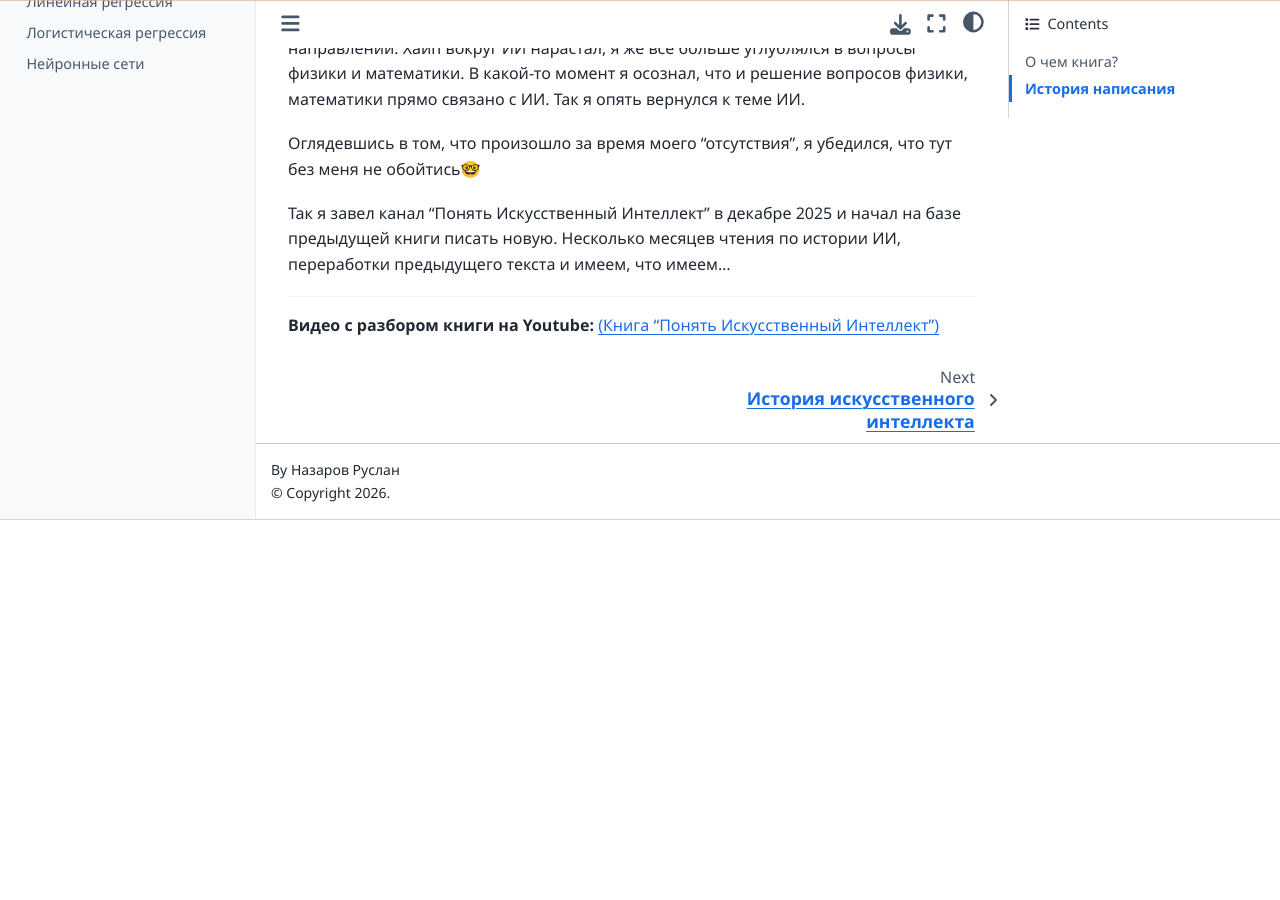
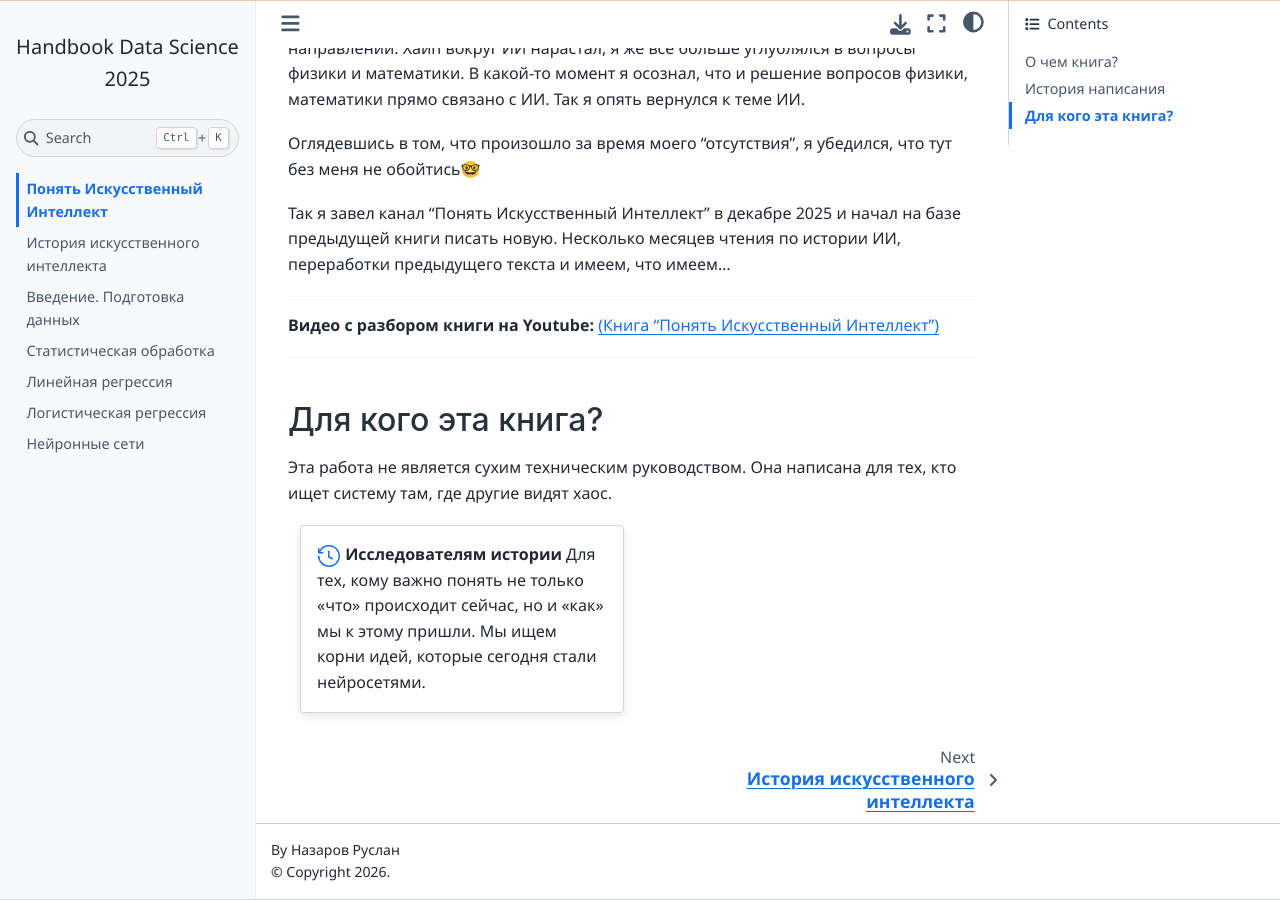
Before and after one commit to Ruslan-Nazarov/handbook_ai, a Jupyter Book: the page built from index.md, in a window 1280 px wide and 900 px high, scrolled down 1078 px. Built offline with Jupyter Book 1.0.4 settings and Sphinx 7.4.7 and the Sphinx Book theme 1.1.4, drawn with Linux system fonts in a browser that asks for light colours; pages that are not in the unit, such as notebooks, are missing from menus; before the commit the page ends 1598 px from its top, so only the background shows below that.

Commit message:
Update index.md

````diff
--- a/index.md
+++ b/index.md
@@ -33,3 +33,16 @@
 ---
 
 **Видео с разбором книги на Youtube:** [(Книга "Понять Искусственный Интеллект")](https://www.youtube.com/playlist?list=PLcw81HMAarVKYDJ8ym44Cx8UEDeG08DNU)
+
+---
+
+## Для кого эта книга?
+
+Эта работа не является сухим техническим руководством. Она написана для тех, кто ищет систему там, где другие видят хаос.
+
+```{grid} 2
+:gutter: 3
+
+```{grid-item-card}
+{octicon}`history;1.5em;sd-text-primary` **Исследователям истории**
+Для тех, кому важно понять не только «что» происходит сейчас, но и «как» мы к этому пришли. Мы ищем корни идей, которые сегодня стали нейросетями.
````
